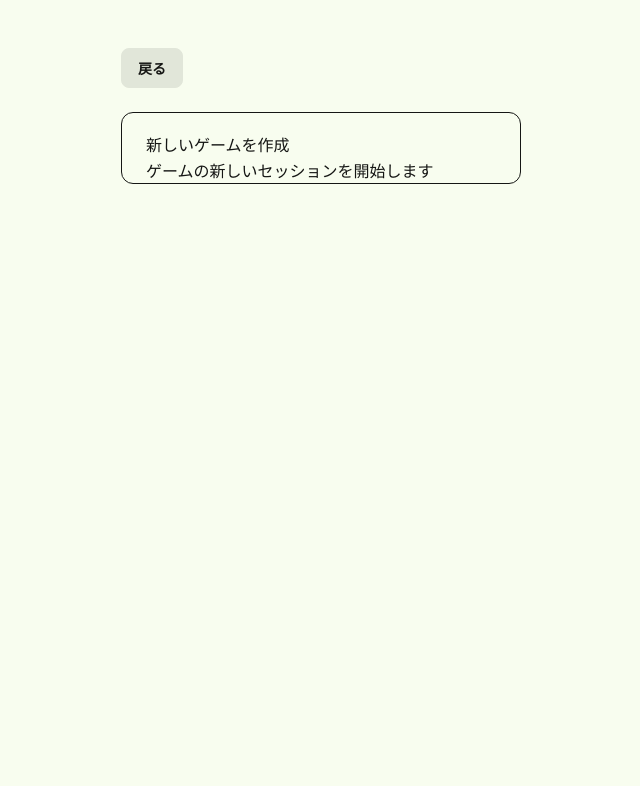
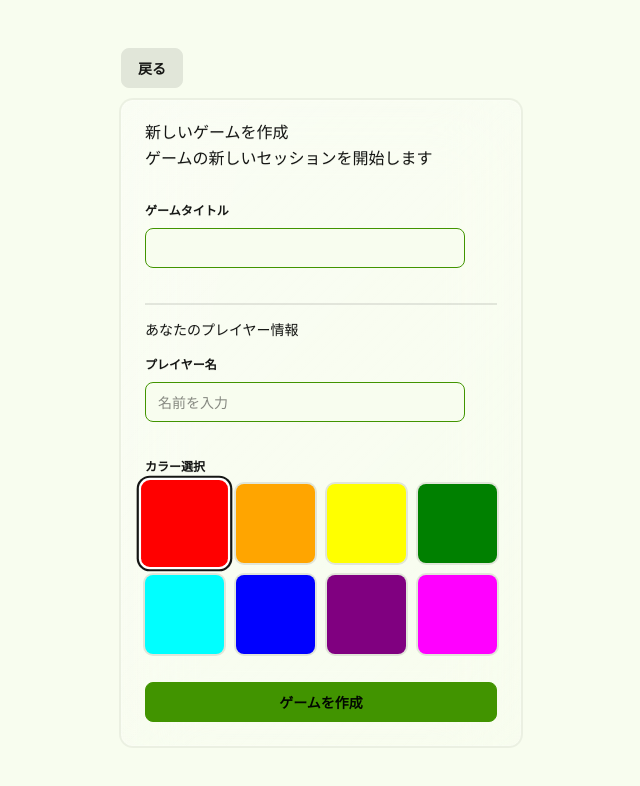
Before and after one commit to pepepepopopo/monopory_support_app, a React (Vite) app in the folder front/: page /games in a window 1280 px wide. Shown: the top 786 px of the page, without its empty margins (319-959 px from the left). Built offline with nearby package versions, Linux system fonts and the light colour scheme.

Commit message:
ゲーム作成画面View実装

```diff
--- a/front/src/pages/games/NewGame.tsx
+++ b/front/src/pages/games/NewGame.tsx
@@ -1,17 +1,59 @@
+import React, { useState } from 'react';
 import { Link } from "react-router";
 
+const PLAYER_COLORS = [
+  '#ff0000', '#ffa500', '#ffff00', '#008000',
+  '#00ffff', '#0000ff', '#800080', '#ff00ff'
+];
+
 function NewGame() {
+  const [selectedColor, setSelectedColor] = useState(PLAYER_COLORS[0]);
   return(
     <div className="min-h-screen p-6">
       <div className="max-w-2xl mx-auto">
-        <Link to="/" className="btn mb-6">
+        <Link to="/" className="btn mb-3">
           戻る
         </Link>
-        <div className="bg-card text-card-foreground flex flex-col gap-6 rounded-xl border">
-          <div className="@container/card-header grid auto-rows-min grid-rows-[auto_auto] items-start gap-1.5 px-6 pt-6 has-data-[slot=card-action]:grid-cols-[1fr_auto] [.border-b]:pb-6">
+        <div className="flex flex-col gap-6 rounded-xl border glass px-6 [&:last-child]:pb-6">
+          <div className="grid auto-rows-min gap-1.5 pt-6 ">
             <div className="leading-none">新しいゲームを作成</div>
-            <div className="text-muted-foreground">ゲームの新しいセッションを開始します</div>
+            <div>ゲームの新しいセッションを開始します</div>
           </div>
+            <fieldset className="fieldset">
+              <legend className="fieldset-legend">ゲームタイトル</legend>
+              <input type="text" className="input input-primary" placeholder="" />
+            </fieldset>
+            <div className="space-y-2">
+              <div className="divider"></div>
+              <div className="flex items-center gap-2 text-muted-foreground">
+                <span className="text-sm">あなたのプレイヤー情報</span>
+              </div>
+              <fieldset className="fieldset">
+                <legend className="fieldset-legend">プレイヤー名</legend>
+                <input type="text" className="input input-primary" placeholder="名前を入力" />
+              </fieldset>
+            </div>
+            <div className="space-y-2">
+              <fieldset className="fieldset">
+                <legend className="fieldset-legend">カラー選択</legend>
+                <div className="grid grid-cols-4 gap-3">
+                  { PLAYER_COLORS.map(color =>{
+                    const isSelected = selectedColor === color;
+                    return(
+                      <button className={`w-full aspect-square rounded-lg transition-all ${
+                          isSelected
+                            ? 'ring-2 ring-offset-2 scale-110'
+                            : 'hover:scale-105 ring-2 ring-border ring-base-200'
+                        }`}
+                        style={{ backgroundColor: color }}
+                        onClick={() => setSelectedColor(color)}
+                      />
+                    )
+                  })}
+                </div>
+              </fieldset>
+            </div>
+            <button className="btn btn-block btn-primary">ゲームを作成</button>
         </div>
       </div>
     </div>
```
Also changed, not shown: 1 other file (tests, documents, lock files or other folders).
